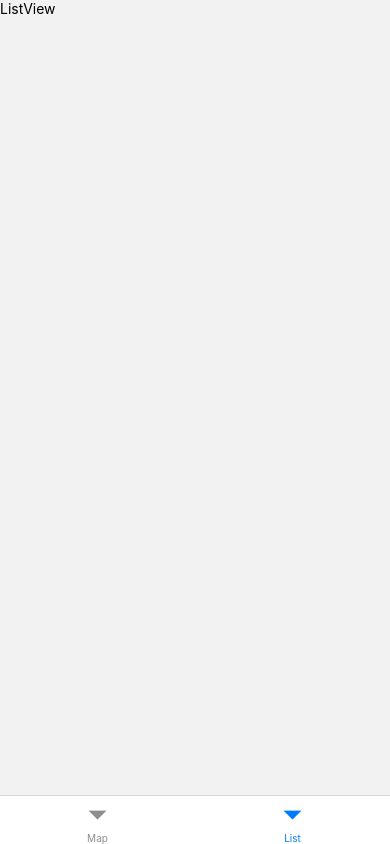
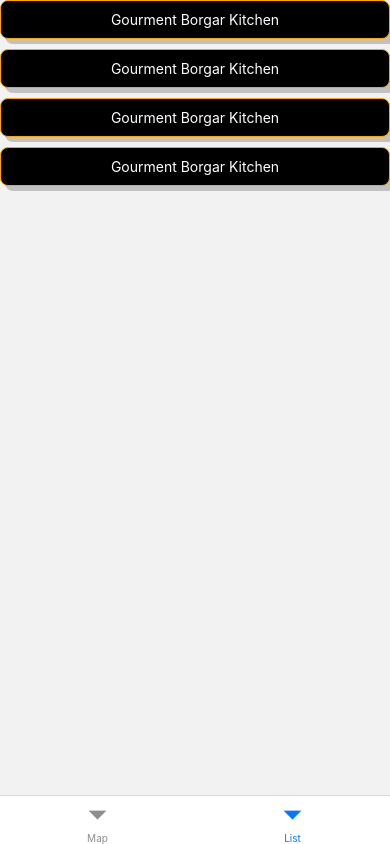
Before and after one commit to rafeeJ/halal-maps, a React Native app: screen /List in a window 390 px wide. Built offline with nearby package versions, Linux system fonts and the light colour scheme.

Commit message:
Added FlatList

```diff
--- /dev/null
+++ b/components/ListViewItem.js
@@ -0,0 +1,36 @@
+import React from 'react';
+import { Image, StyleSheet, Text, TouchableOpacity } from 'react-native';
+
+export default function ListViewItem(props) {
+
+  return (
+    <TouchableOpacity
+      style={styles.container}
+    >
+      <Text style={{color: 'white', marginVertical: 10}}>{props.item.name}</Text>
+    </TouchableOpacity>
+  );
+}
+
+const styles = StyleSheet.create({
+  container: {
+    backgroundColor: 'black',
+
+    borderRadius: 8,
+    shadowColor: 'black',
+    shadowOffset: { width: 5, height: 5 },
+    shadowOpacity: 0.2,
+
+    display: 'flex',
+    alignItems: 'center',
+    justifyContent: 'center',
+
+    borderColor: 'orange',
+    borderWidth: 1,
+
+    marginBottom: 10
+  },
+  initials: {
+    color: 'white'
+  }
+})
--- a/screens/ListView.js
+++ b/screens/ListView.js
@@ -1,12 +1,58 @@
 import React from 'react';
-import { Text } from 'react-native';
+import { Text, StyleSheet, StatusBar, FlatList } from 'react-native';
 import { SafeAreaView } from 'react-native-safe-area-context';
+
+import ListViewItem from '../components/ListViewItem'
 
 export default function ListView() {
 
+  const DATA = [
+    {
+      id: 'IDFK',
+      name: 'Gourment Borgar Kitchen',
+      coordinate: {
+        latitude: 1,
+        longitide: 2
+      }
+    },
+    {
+      id: 'IDFK1',
+      name: 'Gourment Borgar Kitchen',
+      coordinate: {
+        latitude: 1,
+        longitide: 2
+      }
+    },
+    {
+      id: 'IDFK2',
+      name: 'Gourment Borgar Kitchen',
+      coordinate: {
+        latitude: 1,
+        longitide: 2
+      }
+    },
+    {
+      id: 'IDFK3',
+      name: 'Gourment Borgar Kitchen',
+      coordinate: {
+        latitude: 1,
+        longitide: 2
+      }
+    },
+  ]
+
+  const renderItem = ({ item }) => <ListViewItem item={item}/>
+
   return (
-    <SafeAreaView>
-      <Text>ListView</Text>
+    <SafeAreaView style={styles.SAView}>
+      <FlatList data={DATA} renderItem={renderItem} keyExtractor={item => item.id}/>
     </SafeAreaView>
   );
 }
+
+const styles = StyleSheet.create({
+  SAView: {
+    flex: 1,
+    marginTop: StatusBar.currentHeight || 0,
+  }
+})
```
